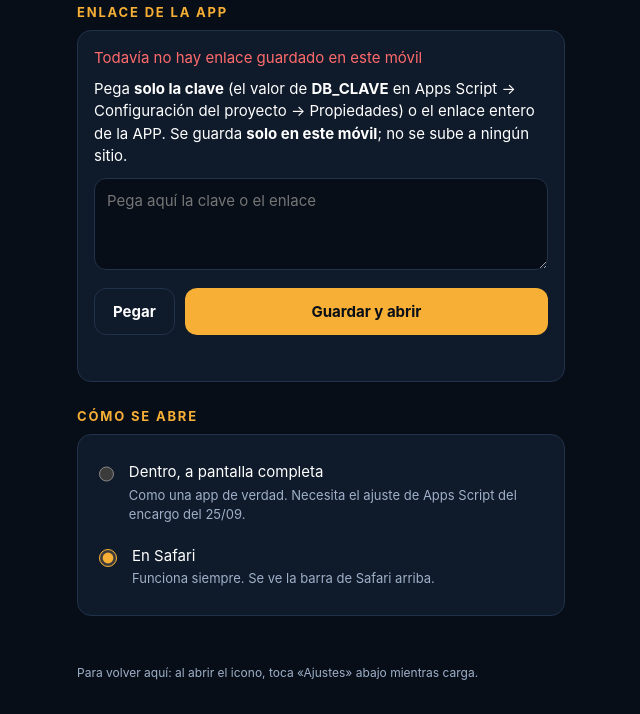
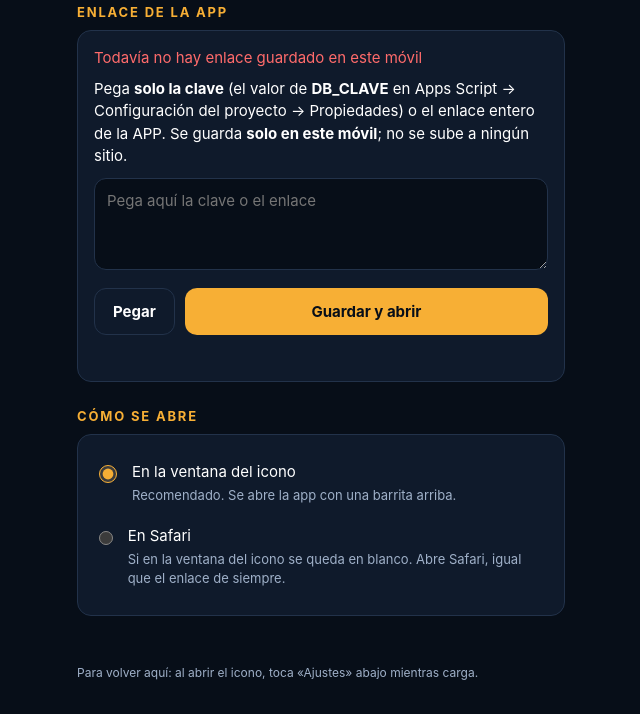
Before and after one commit to agarroda-bit/golden, a plain HTML site: page app/index.html in a window 1280 px wide. Shown: the part 104-818 px from the top of the page, without its empty margins (319-959 px from the left). Drawn offline with Linux system fonts and the light colour scheme.

Commit message:
Actualiza app/index.html

```diff
--- a/app/index.html
+++ b/app/index.html
@@ -71,7 +71,7 @@
   <div class="nombre">GOLDEN OCLOCK</div>
   <div class="sub">App oficial</div>
   <div id="splash-estado">Cargando…</div>
-  <div id="splash-ayuda">¿No carga? <a href="#" id="splash-abrir-fuera">Ábrela fuera</a> o entra en Ajustes y elige «Abrir en Safari».</div>
+  <div id="splash-ayuda">¿Se queda en blanco? <a href="#" id="splash-abrir-fuera">Ábrela en Safari</a>, o toca Ajustes y elige «En Safari».</div>
   <a href="#ajustes" id="splash-ajustes">Ajustes</a>
 </div>
 
@@ -101,10 +101,12 @@
 
   <h2>Cómo se abre</h2>
   <div class="caja">
-    <label class="opcion"><input type="radio" name="modo" id="modo-marco">
-      <span>Dentro, a pantalla completa<small>Como una app de verdad. Necesita el ajuste de Apps Script del encargo del 25/09.</small></span></label>
     <label class="opcion"><input type="radio" name="modo" id="modo-fuera">
-      <span>En Safari<small>Funciona siempre. Se ve la barra de Safari arriba.</small></span></label>
+      <span>En la ventana del icono<small>Recomendado. Se abre la app con una barrita arriba.</small></span></label>
+    <label class="opcion"><input type="radio" name="modo" id="modo-safari">
+      <span>En Safari<small>Si en la ventana del icono se queda en blanco. Abre Safari, igual que el enlace de siempre.</small></span></label>
+    <label class="opcion" id="op-marco" style="display:none"><input type="radio" name="modo" id="modo-marco">
+      <span>Dentro, a pantalla completa<small>Sin barra. Todavía no está disponible.</small></span></label>
   </div>
 
   <div class="fila" style="margin-top:22px">
```
